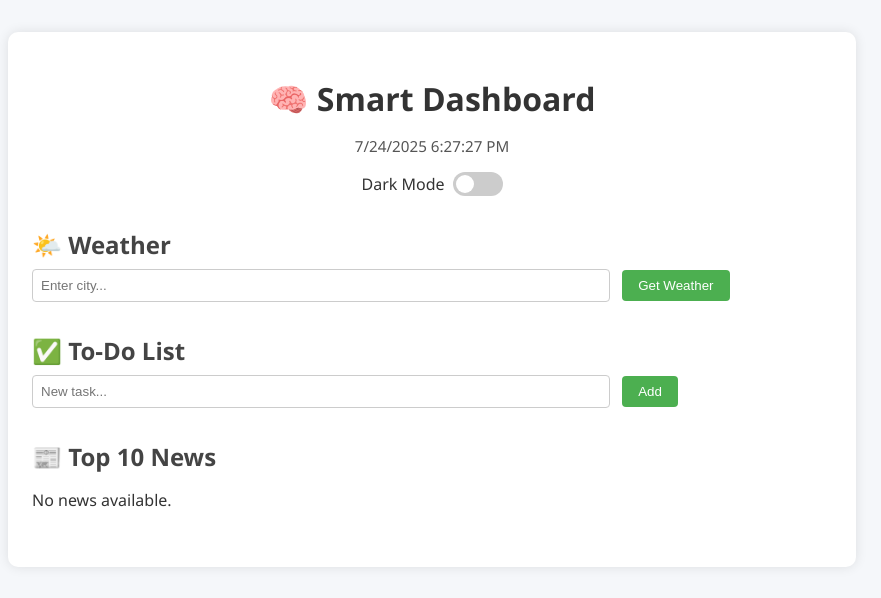
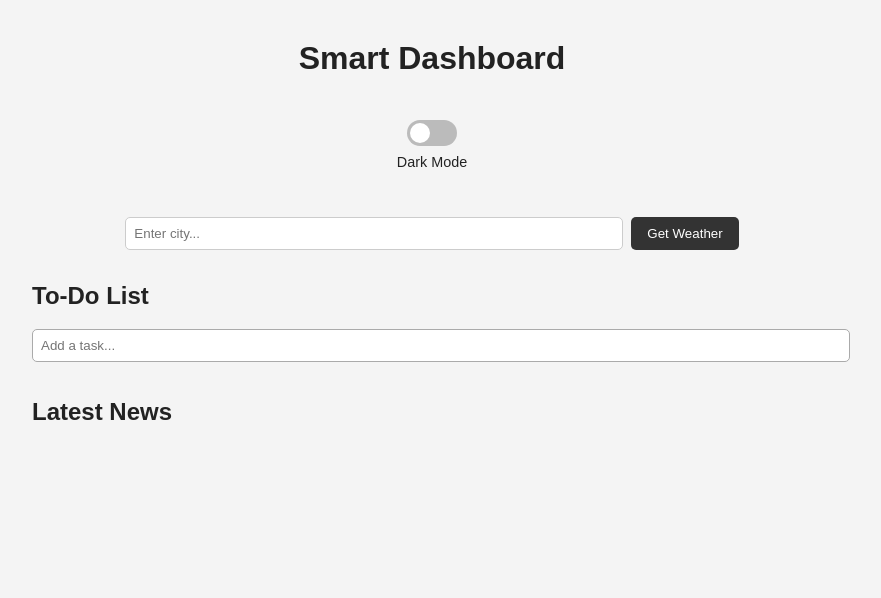
Before and after one commit to CodeyBite/smart-dashboard, a Flask app: page / in a window 1280 px wide. Shown: the top 598 px of the page, without its empty margins (208-1089 px from the left). Run offline with Flask 3, Linux system fonts and the light colour scheme; data that the repository does not hold is empty.

Commit message:
Updated smart dashboard UI, added user-input weather, news, to-do list,dark mode

```diff
--- a/app.py
+++ b/app.py
@@ -1,5 +1,7 @@
-from flask import Flask, render_template, request, redirect, url_for
+from flask import Flask, render_template, request, jsonify
 import requests
+import datetime
+import pytz
 import os
 from dotenv import load_dotenv
 
@@ -7,59 +9,44 @@ load_dotenv()
 
 app = Flask(__name__)
 
-# Store to-do items in memory (will reset on restart)
-todo_items = []
+@app.route('/')
+def index():
+    return render_template('index.html')
 
-@app.route("/", methods=["GET", "POST"])
-def home():
-    weather = None
-    error = None
+@app.route('/weather', methods=['POST'])
+def weather():
+    city = request.form['city']
+    api_key = os.getenv("WEATHER_API_KEY")
+    url = f"https://api.openweathermap.org/data/2.5/weather?q={city}&appid={api_key}&units=metric"
 
-    if request.method == "POST":
-        city = request.form.get("city")
-        if city:
-            weather_api = os.getenv("WEATHER_API_KEY")
-            weather_url = f"https://api.openweathermap.org/data/2.5/weather?q={city}&appid={weather_api}&units=metric"
+    response = requests.get(url)
+    if response.status_code == 200:
+        data = response.json()
+        weather_info = {
+            'city': city.title(),
+            'temp': data['main']['temp'],
+            'desc': data['weather'][0]['description'].title(),
+            'icon': data['weather'][0]['icon']
+        }
+        return render_template("index.html", weather=weather_info)
+    else:
+        return render_template("index.html", error="City not found")
 
-            response = requests.get(weather_url)
-            if response.status_code == 200:
-                data = response.json()
-                weather = {
-                    "city": data["name"],
-                    "temp": data["main"]["temp"],
-                    "description": data["weather"][0]["description"].title(),
-                    "icon": data["weather"][0]["icon"]
-                }
-            else:
-                error = "City not found."
+@app.route('/news')
+def news():
+    api_key = os.getenv("NEWS_API_KEY")
+    url = f"https://newsapi.org/v2/top-headlines?country=in&pageSize=10&apiKey={api_key}"
+    response = requests.get(url)
+    articles = []
+    if response.status_code == 200:
+        data = response.json()
+        articles = data.get('articles', [])
+    return jsonify(articles)
 
-    # Get top 10 news headlines
-    news_api = os.getenv("NEWS_API_KEY")
-    news_url = f"https://newsapi.org/v2/top-headlines?country=in&pageSize=10&apiKey={news_api}"
-    articles = []
-
-    try:
-        news_response = requests.get(news_url)
-        if news_response.status_code == 200:
-            news_data = news_response.json()
-            articles = news_data.get("articles", [])[:10]
-    except:
-        articles = []
-
-    return render_template("index.html", weather=weather, error=error, articles=articles, todo_items=todo_items)
-
-@app.route("/add", methods=["POST"])
-def add():
-    item = request.form.get("todo")
-    if item:
-        todo_items.append(item)
-    return redirect(url_for("home"))
-
-@app.route("/delete/<int:index>")
-def delete(index):
-    if 0 <= index < len(todo_items):
-        del todo_items[index]
-    return redirect(url_for("home"))
+@app.route('/time')
+def time():
+    india_time = datetime.datetime.now(pytz.timezone("Asia/Kolkata"))
+    return jsonify({'time': india_time.strftime("%I:%M:%S %p")})
 
 if __name__ == "__main__":
     app.run(host='0.0.0.0', port=10000)
--- a/static/script.js
+++ b/static/script.js
@@ -1,62 +1,31 @@
-// Live Time Updater
-function updateTime() {
-  const now = new Date();
-  const timeString = now.toLocaleTimeString();
-  const dateString = now.toLocaleDateString();
-  document.getElementById('datetime').textContent = `${dateString} ${timeString}`;
-}
-setInterval(updateTime, 1000);
-updateTime(); // Initial call
-
-// Dark Mode Toggle
-const toggle = document.getElementById("darkModeToggle");
+// Dark mode toggle
+document.addEventListener("DOMContentLoaded", () => {
+    const toggle = document.getElementById("darkToggle");
     const body = document.body;
 
-if (localStorage.getItem("theme") === "dark") {
+    // Apply saved mode
+    if (localStorage.getItem("mode") === "dark") {
+        toggle.checked = true;
         body.classList.add("dark");
-  toggle.checked = true;
     }
 
+    // Toggle event
     toggle.addEventListener("change", () => {
         if (toggle.checked) {
             body.classList.add("dark");
-    localStorage.setItem("theme", "dark");
+            localStorage.setItem("mode", "dark");
         } else {
             body.classList.remove("dark");
-    localStorage.setItem("theme", "light");
+            localStorage.setItem("mode", "light");
         }
     });
 
-// To-do Add
-document.querySelector('#todo-form').addEventListener('submit', async (e) => {
-  e.preventDefault();
-  const taskInput = document.getElementById('todo-input');
-  const task = taskInput.value.trim();
-
-  if (task) {
-    const res = await fetch('/add', {
-      method: 'POST',
-      headers: { 'Content-Type': 'application/json' },
-      body: JSON.stringify({ task }),
+    // Live time update
+    const timeElement = document.getElementById("time");
+    function updateTime() {
+        const now = new Date();
+        timeElement.textContent = now.toLocaleTimeString();
+    }
+    updateTime(); // initial
+    setInterval(updateTime, 1000);
 });
-
-    if (res.ok) {
-      location.reload();
-    } else {
-      alert("Failed to add task.");
-    }
-  }
-});
-
-// To-do Delete
-document.querySelectorAll('.delete-btn').forEach(btn => {
-  btn.addEventListener('click', async () => {
-    const id = btn.dataset.id;
-    const res = await fetch(`/delete/${id}`, { method: 'POST' });
-    if (res.ok) {
-      location.reload();
-    } else {
-      alert("Failed to delete task.");
-    }
-  });
-});
--- a/static/style.css
+++ b/static/style.css
@@ -1,54 +1,43 @@
-/* Reset and Base */
-body, html {
+/* Base styling */
+body {
     margin: 0;
     padding: 0;
-  font-family: 'Segoe UI', sans-serif;
-  transition: background 0.3s, color 0.3s;
-}
-
-body {
-  background-color: #f5f7fa;
-  color: #333;
+    font-family: sans-serif;
+    background-color: #f4f4f4;
+    color: #222;
+    transition: background-color 0.3s, color 0.3s;
 }
 
 .container {
     max-width: 800px;
-  margin: 2rem auto;
-  padding: 1.5rem;
-  background: #fff;
-  box-shadow: 0 0 12px rgba(0,0,0,0.1);
-  border-radius: 10px;
+    margin: 0 auto;
+    padding: 2rem;
 }
 
 /* Header */
 header {
-  text-align: center;
+    display: flex;
+    flex-direction: column;
+    align-items: center;
     margin-bottom: 2rem;
 }
 
 h1 {
     font-size: 2rem;
-  margin-bottom: 0.3rem;
+    margin: 0.5rem 0;
 }
 
-#datetime {
-  font-size: 0.95rem;
-  color: #555;
+#time {
+    font-size: 1.2rem;
+    margin-bottom: 1rem;
 }
 
-.dark-mode-toggle {
-  margin-top: 1rem;
-  display: flex;
-  justify-content: center;
-  align-items: center;
-  gap: 0.5rem;
-}
-
+/* Dark mode switch */
 .switch {
     position: relative;
     display: inline-block;
     width: 50px;
-  height: 24px;
+    height: 26px;
 }
 
 .switch input {
@@ -59,122 +48,135 @@ h1 {
 
 .slider {
     position: absolute;
+    top: 0;
+    left: 0;
+    right: 0;
+    bottom: 0;
+    background-color: #bbb;
+    border-radius: 26px;
     cursor: pointer;
-  top: 0; left: 0;
-  right: 0; bottom: 0;
-  background-color: #ccc;
     transition: 0.3s;
-  border-radius: 24px;
 }
 
-.slider:before {
+.slider::before {
     position: absolute;
     content: "";
-  height: 18px;
-  width: 18px;
+    height: 20px;
+    width: 20px;
     left: 3px;
     bottom: 3px;
     background-color: white;
+    border-radius: 50%;
     transition: 0.3s;
-  border-radius: 50%;
 }
 
 input:checked + .slider {
-  background-color: #66bb6a;
+    background-color: #333;
 }
 
-input:checked + .slider:before {
-  transform: translateX(26px);
+input:checked + .slider::before {
+    transform: translateX(24px);
 }
 
-/* Sections */
-section {
+.dark-label {
+    margin-top: 0.5rem;
+    font-size: 0.9rem;
+}
+
+/* Weather */
+.weather {
+    text-align: center;
     margin-bottom: 2rem;
 }
 
-h2 {
-  margin-bottom: 0.5rem;
-  color: #444;
+.weather form {
+    display: flex;
+    justify-content: center;
+    gap: 0.5rem;
+    margin-bottom: 1rem;
 }
 
-/* Weather */
-.weather-section form input,
-.todo-section form input {
+.weather input {
     padding: 0.5rem;
-  width: 70%;
+    width: 60%;
     border: 1px solid #ccc;
-  border-radius: 4px;
+    border-radius: 5px;
 }
 
-.weather-section form button,
-.todo-section form button {
+.weather button {
     padding: 0.5rem 1rem;
-  margin-left: 0.5rem;
-  background-color: #4caf50;
+    border: none;
+    background-color: #333;
     color: white;
-  border: none;
-  border-radius: 4px;
+    border-radius: 5px;
     cursor: pointer;
 }
 
-.weather-info {
-  margin-top: 1rem;
-  text-align: center;
-}
-
-.weather-info img {
-  width: 60px;
+.weather-box {
+    padding: 1rem;
+    background-color: #e0e0e0;
+    border-radius: 10px;
 }
 
 .error {
     color: red;
 }
 
-/* To-Do */
-.todo-section ul {
-  list-style: none;
-  padding-left: 0;
+/* To-do List */
+.todo input {
+    width: 100%;
+    padding: 0.5rem;
+    border: 1px solid #aaa;
+    border-radius: 5px;
+    margin-bottom: 1rem;
 }
 
-.todo-section li {
-  background: #f0f0f0;
+.todo ul {
+    list-style: none;
+    padding: 0;
+}
+
+.todo li {
+    padding: 0.5rem;
+    background-color: #d0f0d0;
     margin-bottom: 0.5rem;
-  padding: 0.5rem;
     border-radius: 5px;
     display: flex;
     justify-content: space-between;
-  align-items: center;
 }
 
 /* News */
-.news-section ul {
+.news ul {
     list-style: none;
-  padding-left: 0;
+    padding: 0;
 }
 
-.news-section li {
-  margin-bottom: 0.5rem;
+.news li {
+    background-color: #eef;
+    margin-bottom: 0.8rem;
+    padding: 1rem;
+    border-radius: 5px;
 }
 
-.news-section a {
-  text-decoration: none;
-  color: #1a73e8;
+/* Dark mode styles */
+body.dark {
+    background-color: #222;
+    color: #eee;
 }
 
-.news-section a:hover {
-  text-decoration: underline;
+body.dark .weather-box {
+    background-color: #333;
 }
 
-/* Dark Mode */
-body.dark {
-  background-color: #121212;
-  color: #f1f1f1;
+body.dark .todo li {
+    background-color: #444;
 }
 
-body.dark .container {
-  background: #1e1e1e;
+body.dark .news li {
+    background-color: #444;
 }
 
-body.dark a {
-  color: #90caf9;
+body.dark .weather button {
+    background-color: #ddd;
+    color: #000;
 }
--- a/templates/index.html
+++ b/templates/index.html
@@ -2,68 +2,50 @@
 <html lang="en">
 <head>
     <meta charset="UTF-8" />
-  <meta name="viewport" content="width=device-width, initial-scale=1.0"/>
+    <meta name="viewport" content="width=device-width, initial-scale=1.0" />
     <title>Smart Dashboard</title>
-  <link rel="stylesheet" href="{{ url_for('static', filename='style.css') }}">
+    <link rel="stylesheet" href="{{ url_for('static', filename='style.css') }}" />
 </head>
 <body>
     <div class="container">
         <header>
-      <h1>🧠 Smart Dashboard</h1>
-      <p id="datetime"></p>
-      <div class="dark-mode-toggle">
-        <span>Dark Mode</span>
+            <h1>Smart Dashboard</h1>
+            <p id="time"></p>
             <label class="switch">
-          <input type="checkbox" id="darkToggle">
+                <input type="checkbox" id="theme-toggle">
                 <span class="slider"></span>
             </label>
-      </div>
+            <p class="dark-label">Dark Mode</p>
         </header>
 
-    <section class="weather-section">
-      <h2>🌤️ Weather</h2>
-      <form method="POST" action="/">
+        <!-- Weather -->
+        <section class="weather">
+            <form action="/weather" method="POST">
                 <input type="text" name="city" placeholder="Enter city..." required />
                 <button type="submit">Get Weather</button>
             </form>
             {% if weather %}
-        <div class="weather-info">
-          <h3>{{ weather.city }}</h3>
-          <img src="https://openweathermap.org/img/wn/{{ weather.icon }}@2x.png" alt="icon">
-          <p>{{ weather.description }} | {{ weather.temp }}°C</p>
+                <div class="weather-box">
+                    <h2>{{ weather.city }}</h2>
+                    <img src="http://openweathermap.org/img/wn/{{ weather.icon }}@2x.png" alt="icon" />
+                    <p>{{ weather.temp }}°C - {{ weather.desc }}</p>
                 </div>
             {% elif error %}
                 <p class="error">{{ error }}</p>
             {% endif %}
         </section>
 
-    <section class="todo-section">
-      <h2>✅ To-Do List</h2>
-      <form method="POST" action="/add">
-        <input type="text" name="todo" placeholder="New task..." required />
-        <button type="submit">Add</button>
-      </form>
-      <ul>
-        {% for item in todo_items %}
-          <li>
-            {{ item }}
-            <a href="/delete/{{ loop.index0 }}">🗑️</a>
-          </li>
-        {% endfor %}
-      </ul>
+        <!-- To-do List -->
+        <section class="todo">
+            <h2>To-Do List</h2>
+            <input type="text" id="todo-input" placeholder="Add a task..." />
+            <ul id="todo-list"></ul>
         </section>
 
-    <section class="news-section">
-      <h2>📰 Top 10 News</h2>
-      {% if articles %}
-        <ul>
-          {% for article in articles %}
-            <li><a href="{{ article.url }}" target="_blank">{{ article.title }}</a></li>
-          {% endfor %}
-        </ul>
-      {% else %}
-        <p>No news available.</p>
-      {% endif %}
+        <!-- News -->
+        <section class="news">
+            <h2>Latest News</h2>
+            <ul id="news-list"></ul>
         </section>
     </div>
 
```
Lines whose indentation alone changed are shown as unchanged.
